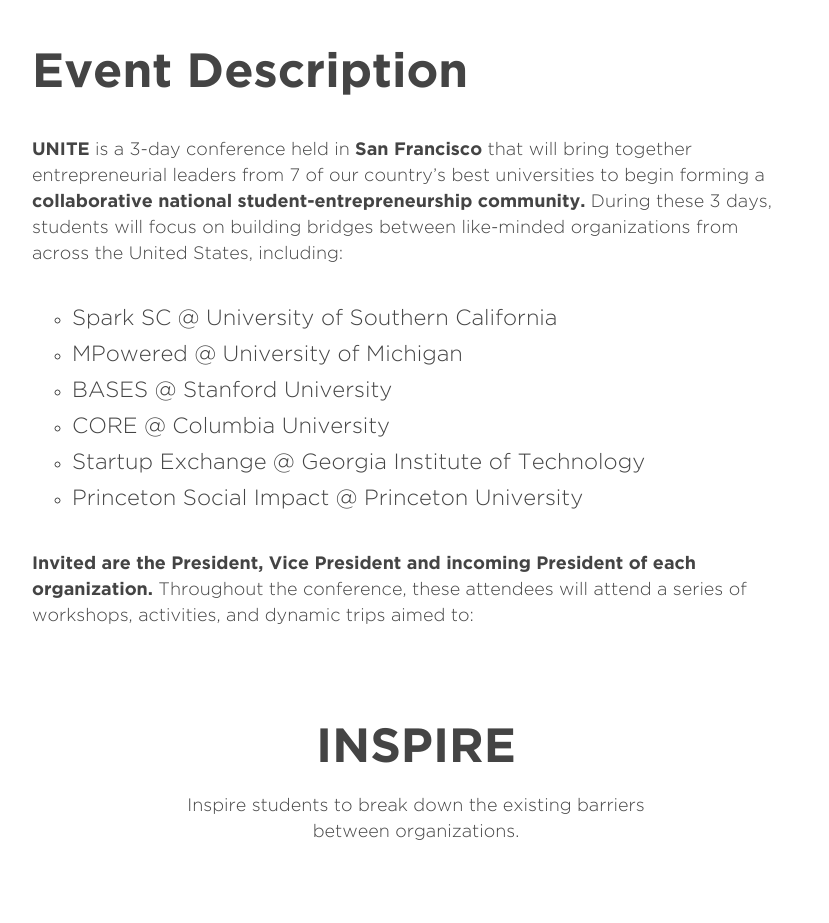
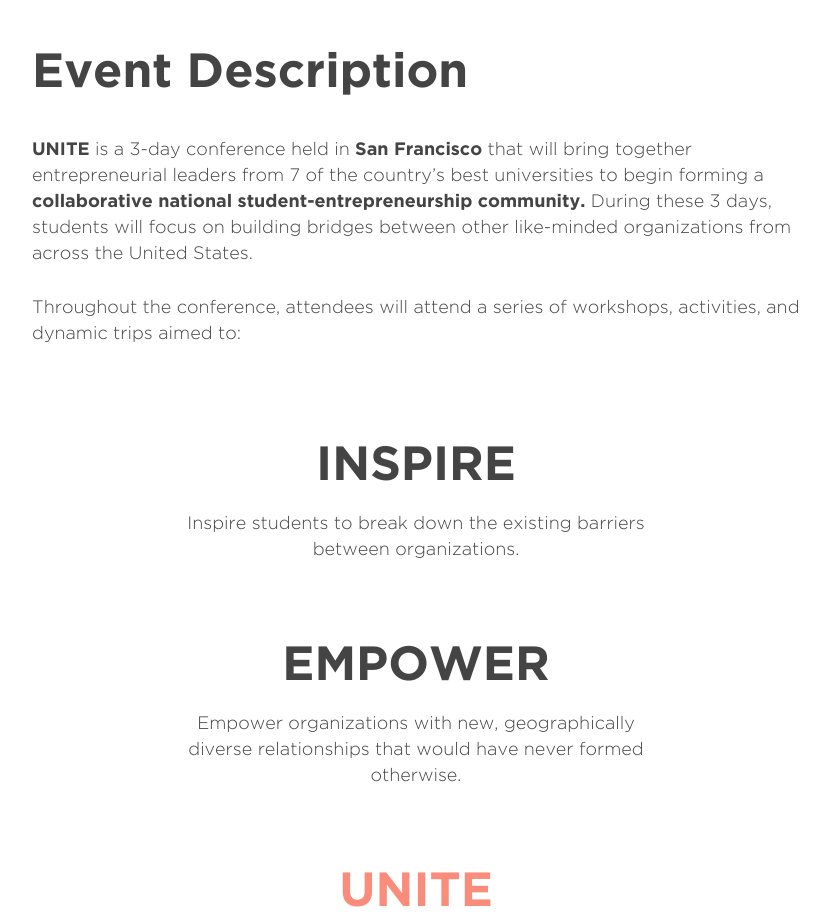
Before and after one commit to syhchen/unite-conf, a plain HTML site: page about.html in a window 1280 px wide. Shown: the part 1520-2443 px from the top of the page, without its empty margins (224-1053 px from the left). Drawn offline with nearby package versions, Linux system fonts and the light colour scheme.

Commit message:
Copy changes, removed student orgs.

```diff
--- a/about.html
+++ b/about.html
@@ -80,16 +80,16 @@
                 <p class="shout">This is the inspiration behind UNITE.</p>
                 <img src="img/uw-asset2.png" alt="Unite" class="section-break wide">
                 <h2>Event Description</h2>
-                <p><span class="bold">UNITE</span> is a 3-day conference held in <span class="bold">San Francisco</span> that will bring together entrepreneurial leaders from 7 of our country’s best universities to begin forming a <span class="bold">collaborative national student-entrepreneurship community.</span> During these 3 days, students will focus on building bridges between like-minded organizations from across the United States, including:</p>
-                <ul class="orgs">
+                <p><span class="bold">UNITE</span> is a 3-day conference held in <span class="bold">San Francisco</span> that will bring together entrepreneurial leaders from 7 of the country’s best universities to begin forming a <span class="bold">collaborative national student-entrepreneurship community.</span> During these 3 days, students will focus on building bridges between other like-minded organizations from across the United States.</p>
+                <!-- <ul class="orgs">
                     <li>Spark SC @ University of Southern California</li>
                     <li>MPowered @ University of Michigan</li>
                     <li>BASES @ Stanford University</li>
                     <li>CORE @ Columbia University</li>
                     <li>Startup Exchange @ Georgia Institute of Technology</li>
                     <li>Princeton Social Impact @ Princeton University</li>
-                </ul>
-                <p><span class="bold">Invited are the President, Vice President and incoming President of each organization.</span> Throughout the conference, these attendees will attend a series of workshops, activities, and dynamic trips aimed to:</p>
+                </ul> -->
+                <p><!--<span class="bold">The President, Vice President and incoming President of each organization are invited to UNITE.</span> -->Throughout the conference, attendees will attend a series of workshops, activities, and dynamic trips aimed to:</p>
                 <ul class="blocks">
                     <li>
                         <h2>Inspire</h2>
```
